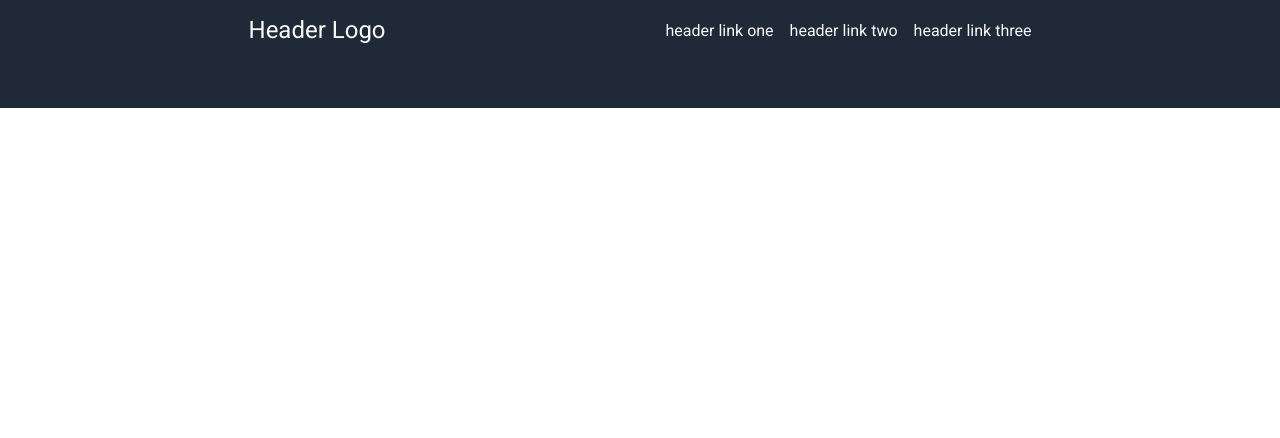
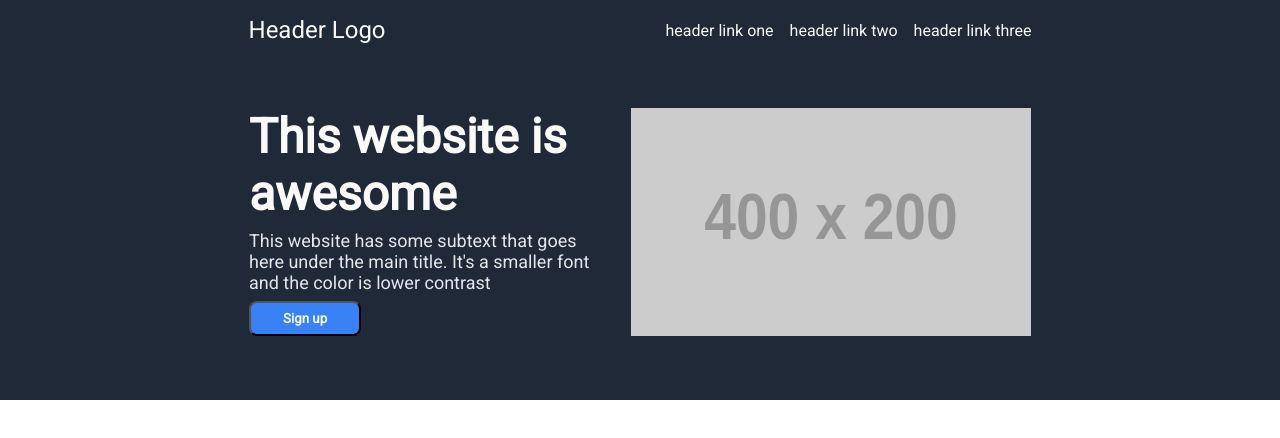
Before and after one commit to Kaleb-Moore/Landing-Page, a plain HTML site: page index.html in a window 1280 px wide. Drawn offline with Linux system fonts and the light colour scheme; placeholder pictures from the web are drawn by us.

Commit message:
Create Hero section and styles

```diff
--- a/index.html
+++ b/index.html
@@ -22,5 +22,19 @@
             </div>
         </div>
 
+        <div class="hero">
+            <div class="left">
+                <h1 class="hero-text">This website is awesome</h1>
+                <p class="hero-second">
+                    This website has some subtext that goes
+                    here under the main title. It's a smaller
+                    font and the color is lower contrast
+                </p>
+                <button class="hero-btn">Sign up</button>
+            </div>
+            <img class="hero-img" src="https://via.placeholder.com/400x200.png?text=This+is+a+placeholder+image" alt="">
+        </div>
+    </div>
+
 </body>
 </html>
--- a/style.css
+++ b/style.css
@@ -33,6 +33,44 @@ a {
     gap: 16px;
 }
 
+.wht-container {
+    padding: 0px 75px;
+    background-color: #fff;
+    margin-bottom: 64px;
+}
+
+.hero {
+    display: flex;
+    background-color: #1f2937;
+    padding-bottom: 64px;
+    justify-content: center;
+}
+
+.left {
+    margin-right: 32px;
+    width: 350px;
+}
+
+.hero-text {
+    color: #f9faf8;
+    font-size: 48px;
+    font-weight: 900;
+}
+
+.hero-second {
+    font-size: 18px;
+    color: #e5e7eb;
+    margin: 8px 0px;
+}
+
+.hero-btn {
+    color: #f9faf8;
+    background-color: #3882f6;
+    padding: 8px 32px;
+    border-radius: 8px;
+    font-weight: 900;
+}
+
 @media (max-width: 970px) {
     .logo {
         margin-right: 250px;
```
